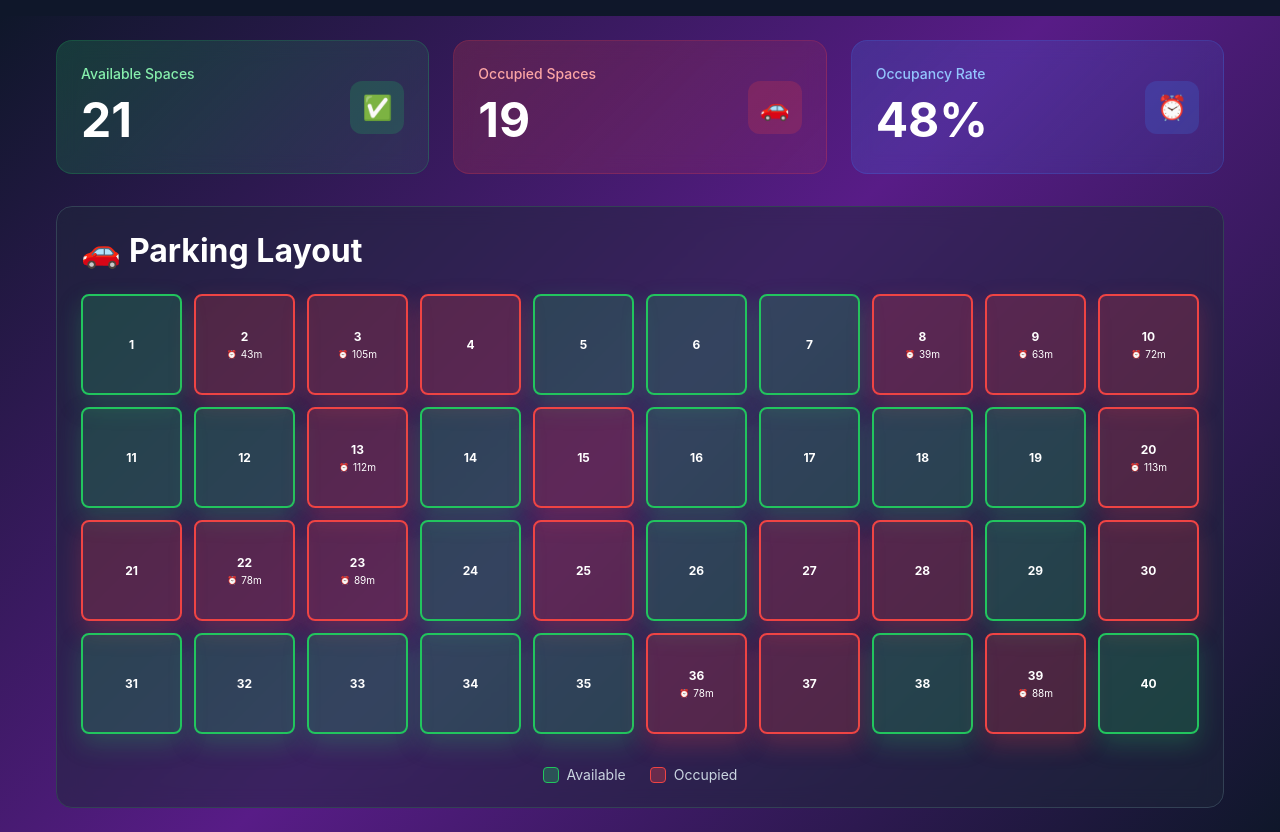
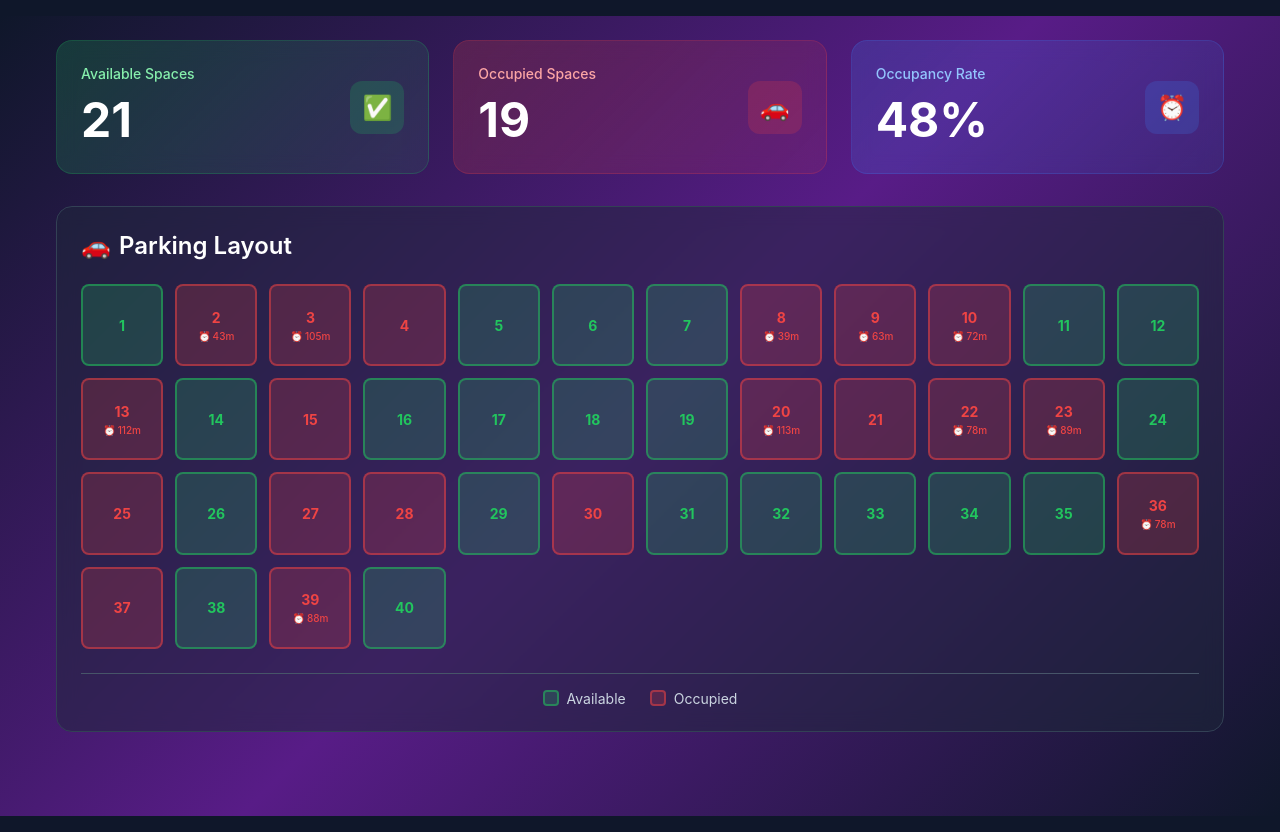
Before and after one commit to nishantpandey2003/park-vista-ui-hub, a React (Vite) app: page / in a window 1280 px wide. Built offline with nearby package versions, Linux system fonts and the light colour scheme.

Commit message:
Refactor: Remove dashboard, ticketing, and cloud backup
Removed dashboard, ticketing, and cloud backup components.

```diff
--- a/src/components/parking/ParkingGrid.css
+++ b/src/components/parking/ParkingGrid.css
@@ -8,88 +8,82 @@
 }
 
 .parking-title {
-  font-size: 32px;
-  font-weight: bold;
   color: white;
-  margin: 0 0 24px 0;
   display: flex;
   align-items: center;
   gap: 8px;
+  margin: 0 0 24px 0;
+  font-size: 24px;
+  font-weight: 600;
 }
 
 .title-icon {
-  color: #a855f7;
-  font-size: 32px;
+  font-size: 24px;
 }
 
 .parking-grid {
   display: grid;
-  grid-template-columns: repeat(5, 1fr);
+  grid-template-columns: repeat(auto-fill, minmax(80px, 1fr));
   gap: 12px;
-  margin-bottom: 32px;
+  margin-bottom: 24px;
 }
 
-@media (min-width: 640px) {
+@media (max-width: 768px) {
   .parking-grid {
-    grid-template-columns: repeat(8, 1fr);
-  }
-}
-
-@media (min-width: 768px) {
-  .parking-grid {
-    grid-template-columns: repeat(10, 1fr);
+    grid-template-columns: repeat(auto-fill, minmax(60px, 1fr));
+    gap: 8px;
   }
 }
 
 .parking-space {
   aspect-ratio: 1;
   border-radius: 8px;
+  display: flex;
+  align-items: center;
+  justify-content: center;
+  font-weight: 500;
+  transition: all 0.3s ease;
+  position: relative;
   border: 2px solid;
-  transition: all 0.3s ease;
-  cursor: pointer;
-  position: relative;
+}
+
+.parking-space.available {
+  background: rgba(34, 197, 94, 0.2);
+  border-color: rgba(34, 197, 94, 0.5);
+  color: #22c55e;
+}
+
+.parking-space.occupied {
+  background: rgba(239, 68, 68, 0.2);
+  border-color: rgba(239, 68, 68, 0.5);
+  color: #ef4444;
 }
 
 .parking-space:hover {
   transform: scale(1.05);
 }
 
-.parking-space.available {
-  background: rgba(34, 197, 94, 0.2);
-  border-color: #22c55e;
-  box-shadow: 0 10px 25px rgba(34, 197, 94, 0.25);
-}
-
-.parking-space.occupied {
-  background: rgba(239, 68, 68, 0.2);
-  border-color: #ef4444;
-  box-shadow: 0 10px 25px rgba(239, 68, 68, 0.25);
-}
-
 .space-content {
-  position: absolute;
-  inset: 0;
   display: flex;
   flex-direction: column;
   align-items: center;
-  justify-content: center;
-  color: white;
+  gap: 4px;
 }
 
 .space-number {
-  font-size: 12px;
+  font-size: 14px;
   font-weight: bold;
 }
 
 .time-info {
   display: flex;
   align-items: center;
-  gap: 4px;
-  margin-top: 4px;
+  gap: 2px;
+  font-size: 10px;
 }
 
 .clock-icon {
-  font-size: 8px;
+  font-size: 10px;
 }
 
 .time-text {
@@ -98,9 +92,10 @@
 
 .legend {
   display: flex;
-  flex-wrap: wrap;
+  justify-content: center;
   gap: 24px;
-  justify-content: center;
+  padding-top: 16px;
+  border-top: 1px solid rgba(71, 85, 105, 1);
 }
 
 .legend-item {
@@ -113,20 +108,34 @@
   width: 16px;
   height: 16px;
   border-radius: 4px;
-  border: 1px solid;
+  border: 2px solid;
 }
 
 .legend-color.available {
-  background: rgba(34, 197, 94, 0.3);
-  border-color: #22c55e;
+  background: rgba(34, 197, 94, 0.2);
+  border-color: rgba(34, 197, 94, 0.5);
 }
 
 .legend-color.occupied {
-  background: rgba(239, 68, 68, 0.3);
-  border-color: #ef4444;
+  background: rgba(239, 68, 68, 0.2);
+  border-color: rgba(239, 68, 68, 0.5);
 }
 
 .legend-text {
+  color: #cbd5e1;
   font-size: 14px;
-  color: #cbd5e1;
 }
+
+@media (max-width: 768px) {
+  .parking-title {
+    font-size: 20px;
+  }
+
+  .legend {
+    gap: 16px;
+  }
+
+  .legend-text {
+    font-size: 12px;
+  }
+}
```
